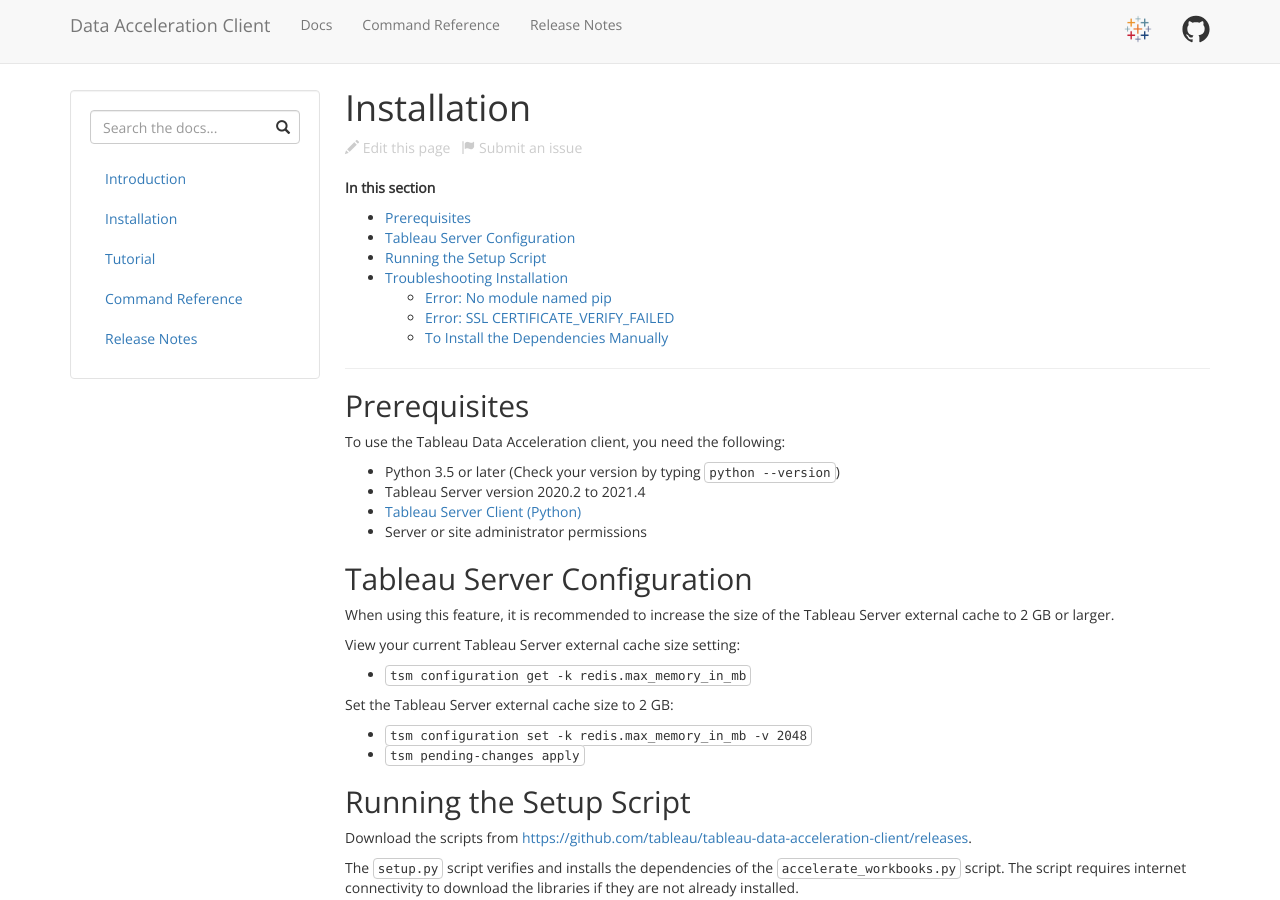
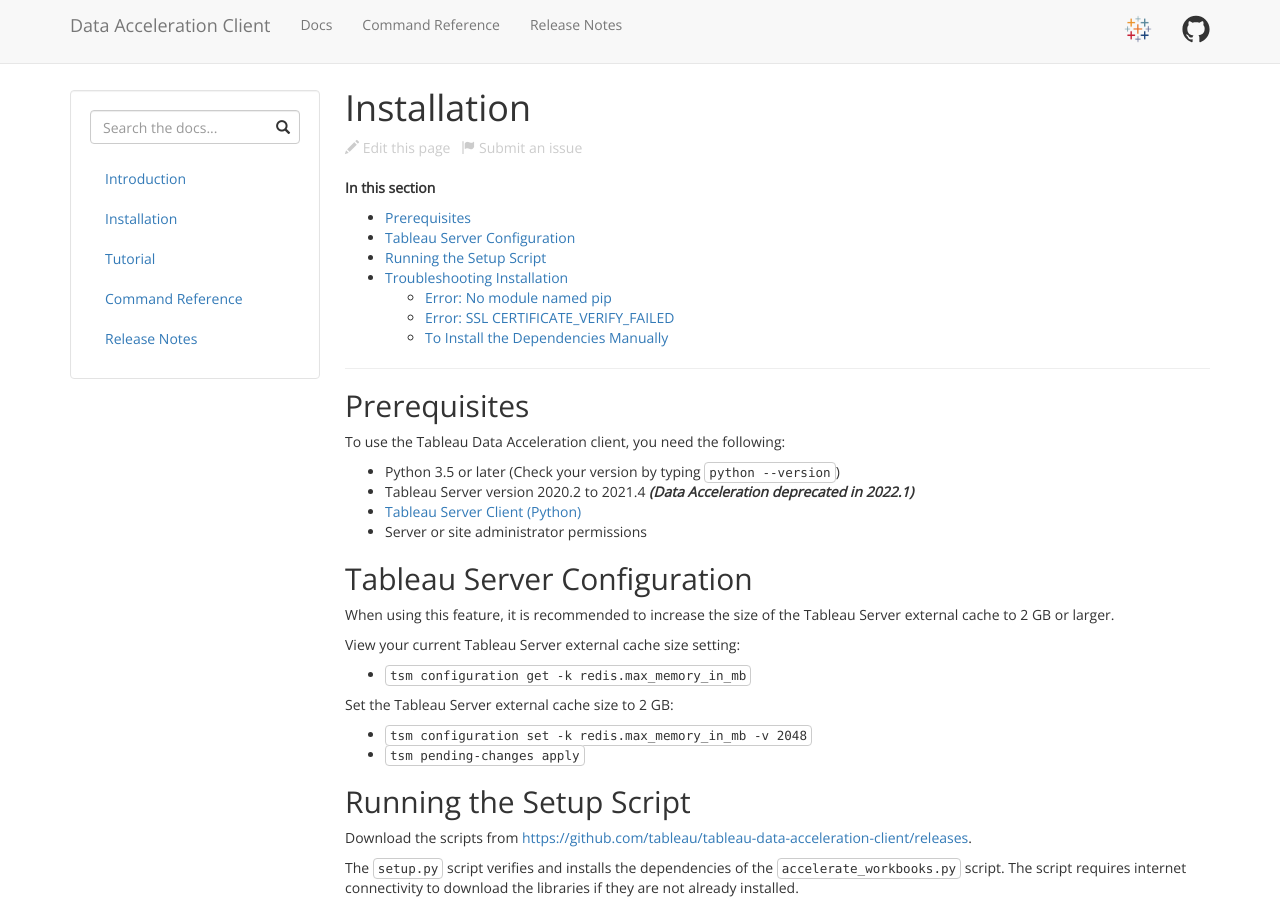
Before and after one commit to tableau/tableau-data-acceleration-client, a Jekyll site: the page built from docs/da_setup.md, in a window 1280 px wide and 900 px high. Built offline with Jekyll 4.4.1, drawn with Linux system fonts in a browser that asks for light colours; nearby versions of some CDN libraries.

Commit message:
make the deprecation messages more noticeable

```diff
--- a/docs/da_setup.md
+++ b/docs/da_setup.md
@@ -15,7 +15,7 @@
 To use the Tableau Data Acceleration client, you need the following:
 
 * Python 3.5 or later (Check your version by typing `python --version`)
-* Tableau Server version 2020.2 to 2021.4
+* Tableau Server version 2020.2 to 2021.4 ***(Data Acceleration deprecated in 2022.1)***
 * [Tableau Server Client (Python)](https://tableau.github.io/server-client-python/)
 * Server or site administrator permissions
 
```
Also changed, not shown: README.md.
